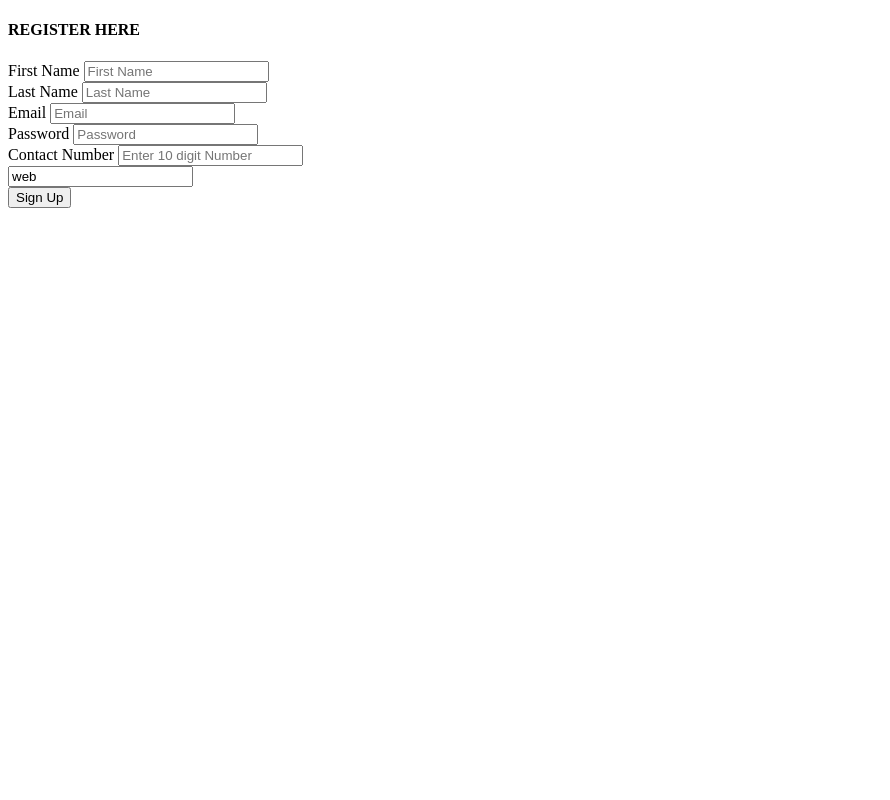
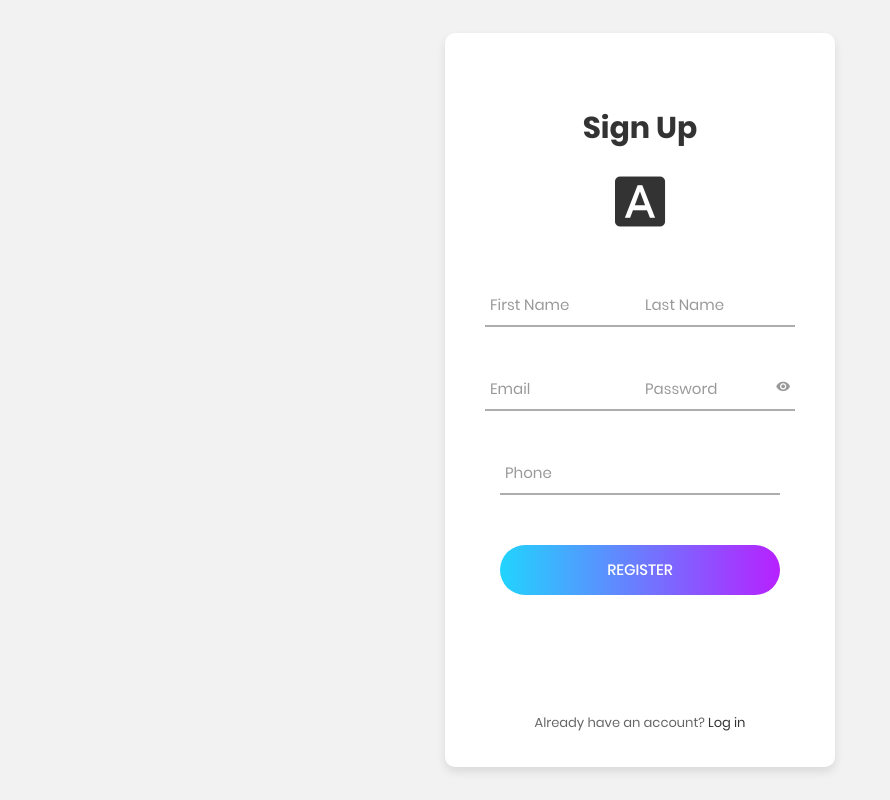
Before and after one commit to adityachavan198/MoneyMee, a Django app: template Fintech/Money/templates/Money/register.html in a window 1280 px wide. Shown: the whole page, without its empty margins (0-890 px from the left). Run offline with Django 3.2, Linux system fonts and the light colour scheme; the template is opened without the code that fills it, so the values that code supplies are empty; parts of the project's set-up code (start-up, migrations or seed data) failed here and were passed over; some libraries are stand-ins or nearby versions.

```diff
--- a/Fintech/Money/templates/Money/home.html
+++ b/Fintech/Money/templates/Money/home.html
@@ -7,6 +7,7 @@
   <body>
     {% if user.is_authenticated %}
     <h3> Welcome {{user.username}} ! </h3>
+    <a href="{% url 'summary' %}">Check summary</a>
     {% else %}
     <h3>You are not logged in!</h3>
     {% endif %}
--- a/Fintech/Money/templates/Money/register.html
+++ b/Fintech/Money/templates/Money/register.html
@@ -1,42 +1,103 @@
 <!DOCTYPE html>
 <html lang="en" dir="ltr">
   <head>
-    <meta charset="utf-8">
-    <title></title>
+    <title>Register</title>
+	<meta charset="UTF-8">
+	<meta name="viewport" content="width=device-width, initial-scale=1">
+
+	{% load static %}
+
+	<link rel="icon" type="image/png" href="{% static 'images/icons/favicon.ico' %}"/>
+	<link rel="stylesheet" type="text/css" href="{% static 'vendor/bootstrap/css/bootstrap.min.css' %}">
+	<link rel="stylesheet" type="text/css" href="{% static 'fonts/font-awesome-4.7.0/css/font-awesome.min.css' %}">
+	<link rel="stylesheet" type="text/css" href="{% static 'fonts/iconic/css/material-design-iconic-font.min.css' %}">
+	<link rel="stylesheet" type="text/css" href="{% static 'vendor/animate/animate.css' %}">
+	<link rel="stylesheet" type="text/css" href="{% static 'vendor/css-hamburgers/hamburgers.min.css' %}">
+	<link rel="stylesheet" type="text/css" href="{% static 'vendor/animsition/css/animsition.min.css' %}">
+	<link rel="stylesheet" type="text/css" href="{% static 'vendor/select2/select2.min.css' %}">
+	<link rel="stylesheet" type="text/css" href="{% static 'vendor/daterangepicker/daterangepicker.css' %}">
+	<link rel="stylesheet" type="text/css" href="{% static 'css/util.css' %}">
+	<link rel="stylesheet" type="text/css" href="{% static 'css/main.css' %}">
   </head>
   <body>
     <form action="{% url 'registeruser' %}" method="post">
 					{% csrf_token %}
-					<div class="form-row">
-						<h4>REGISTER HERE</h4>
-						<div class="form-group col-sm-6 col-xs-12">
-							<label for="fname">First Name</label>
-							<input type="text" class="form-control" id="fname" name="fname" placeholder="First Name">
+				<div class="limiter">
+					<div class="container-login100">
+						<div class="wrap-login100">
+							<form class="login100-form validate-form">
+								<span class="login100-form-title p-b-26">
+									Sign Up
+								</span>
+								<span class="login100-form-title p-b-48">
+									<i class="zmdi zmdi-font"></i>
+								</span>
+							<div class="row">
+								<div class="col wrap-input100 validate-input" data-validate = "First name like 'John'">
+									<input class="input100" type="text" name="fname">
+									<span class="focus-input100" data-placeholder="First Name"></span>
 								</div>
-						<div class="form-group col-sm-6">
-							<label for="lname">Last Name</label>
-							<input type="text" class="form-control" id="lname" name="lname" placeholder="Last Name">
+
+								<div class="col wrap-input100 validate-input" data-validate="Last name like 'Doe'">
+									<input class="input100" type="text" name="lname">
+									<span class="focus-input100" data-placeholder="Last Name"></span>
 								</div>
 							</div>
-					<div class="form-row">
-						<div class="form-group col-sm-6">
-							<label for="inputEmail4">Email</label>
-							<input type="email" class="form-control" id="inputEmail4" name="email" placeholder="Email">
+							<div class="row">
+								<div class="col wrap-input100 validate-input" data-validate="Enter email like abc@xyz.com">
+									<input class="input100" type="text" name="email">
+									<span class="focus-input100" data-placeholder="Email"></span>
 								</div>
-						<div class="form-group col-sm-6">
-							<label for="inputPassword4">Password</label>
-							<input type="password" class="form-control" id="inputPassword4" name="password" placeholder="Password">
+
+								<div class="col wrap-input100 validate-input" data-validate="Enter password">
+										<span class="btn-show-pass">
+												<i class="zmdi zmdi-eye"></i>
+										</span>
+									<input class="input100" type="password" name="password">
+									<span class="focus-input100" data-placeholder="Password"></span>
 								</div>
 							</div>
-						<div class="form-group col-sm-3">
-							<label for="phoneno">Contact Number</label>
-							<input type="tel" class="form-control" id="phoneno" pattern="[7-9]{1}[0-9]{9}" name="phone" placeholder="Enter 10 digit Number"required />
+								<div class="wrap-input100 validate-input" data-validate="Phone no. of 10 digits">
+										<input class="input100" type="text" pattern="[7-9]{1}[0-9]{9}" name="phone">
+										<span class="focus-input100" data-placeholder="Phone"></span>
+								</div>
+
+								<input type="hidden" value="web" name="device">
+
+								<div class="container-login100-form-btn">
+									<div class="wrap-login100-form-btn">
+										<div class="login100-form-bgbtn"></div>
+										<button class="login100-form-btn">
+											Register
+										</button>
 									</div>
 								</div>
-          <input type="text" value="web" class="form-control" id="inputPassword4" name="device" placeholder="Password">
-					<div class="col-sm-12">
-						<button type="submit" class="btn btn-primary">Sign Up</button>
+
+								<div class="text-center p-t-115">
+									<span class="txt1">
+										Already have an account?
+									</span>
+
+									<a class="txt2" href="{% url 'showlogin' %}">
+										Log in
+									</a>
 								</div>
 							</form>
+						</div>
+					</div>
+				</div>
+			</form>
+
+				<div id="dropDownSelect1"></div>
+
+	<script src="{% static 'vendor/jquery/jquery-3.2.1.min.js' %}"></script>
+	<script src="{% static 'vendor/animsition/js/animsition.min.js' %}"></script>
+	<script src="{% static 'vendor/bootstrap/js/popper.js' %}"></script>
+	<script src="{% static 'vendor/bootstrap/js/bootstrap.min.js' %}"></script>
+	<script src="{% static 'vendor/select2/select2.min.js' %}"></script>
+	<script src="{% static 'vendor/daterangepicker/moment.min.js' %}"></script>
+	<script src="{% static 'vendor/daterangepicker/daterangepicker.js' %}"></script>
+	<script src="{% static 'vendor/countdowntime/countdowntime.js' %}"></script>
+	<script src="{% static 'js/main.js' %}"></script>
   </body>
 </html>
--- a/Fintech/Money/urls.py
+++ b/Fintech/Money/urls.py
@@ -7,6 +7,11 @@ urlpatterns = [
     path('register/',views.showregister,name='showregister'),
     path('registeruser/',views.registeruser,name='registeruser'),
     path('loginuser/', views.authenticateuser, name='loginuser'),
-    path('login/', views.showlogin, name='showlogin')
+    path('login/', views.showlogin, name='showlogin'),
+    path('summary/', views.summary, name='summary'),
+    path('showapi/',views.showapi,name='showapi'),
+    path('api/',views.doit,name='fromapi'),
+    # path('showsummary/', views.showsumary, name='showsummary')
+    # path('trial/', views.trial, name='trial')
     # path('home/', views.home, name='home'),
 ]
```
Also changed, not shown: Fintech/Money/admin.py (+31 -1 lines), Fintech/Money/models.py (+8 -1 lines), Fintech/Money/templates/Money/api.html (added, +17 -0 lines), Fintech/Money/templates/Money/index.html (deleted, +0 -85 lines), Fintech/Money/templates/Money/summary.html (added, +18 -0 lines), Fintech/Money/migrations/0002_auto_20190330_1556.py (added). Lines whose indentation alone changed are shown as unchanged.
